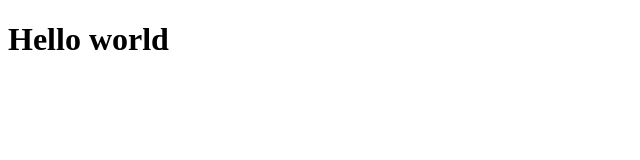
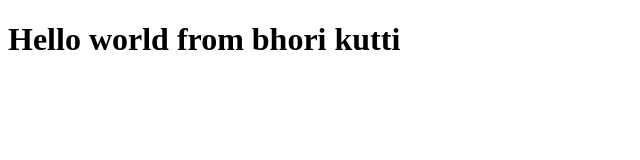
Before and after one commit to Samran-spec/firstExample, a plain HTML site: page index.html in a window 1280 px wide. Shown: the whole page, without its empty margins (0-640 px from the left). Drawn offline with Linux system fonts and the light colour scheme.

Commit message:
updated index.html
this update is made by bukhari baadshah

```diff
--- a/index.html
+++ b/index.html
@@ -6,6 +6,6 @@
     <title>Document</title>
 </head>
 <body>
-    <h1>Hello world </h1>
+    <h1>Hello world from bhori kutti </h1>
 </body>
 </html>
```
